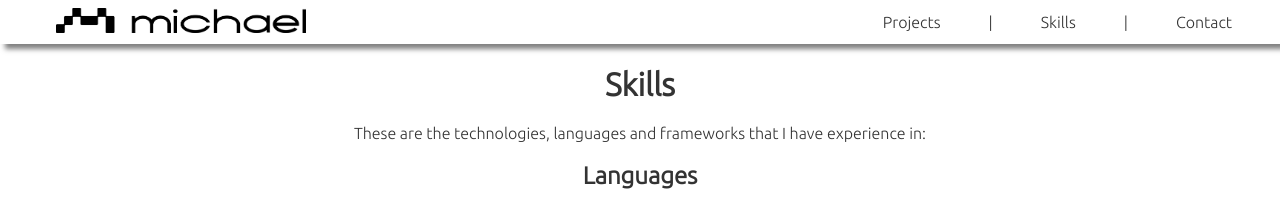
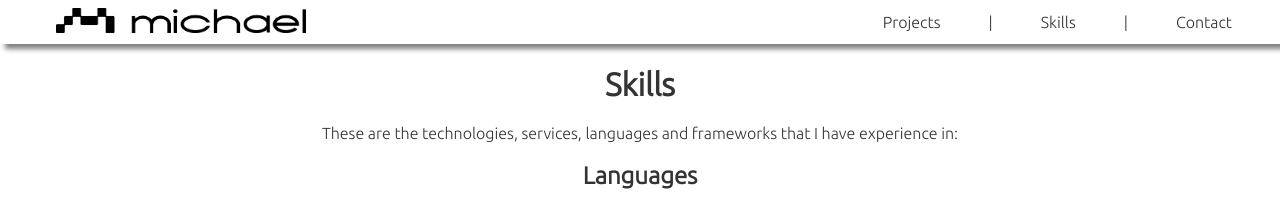
Before and after one commit to MichaelVerdon/Portfolio, a React (Create React App) app in the folder portfolio/: page /skills in a window 1280 px wide. Shown: the top 214 px of the page. Built offline with nearby package versions, Linux system fonts and the light colour scheme.

Commit message:
Test commit using git

```diff
--- a/portfolio/src/pages/Skills.js
+++ b/portfolio/src/pages/Skills.js
@@ -9,7 +9,7 @@ export default function Skills(){
     return(
         <>
             <h1>Skills</h1>
-            <p>These are the technologies, languages and frameworks that I have experience in:</p>
+            <p>These are the technologies, services, languages and frameworks that I have experience in:</p>
             <h2>Languages</h2>
             <div className="skillsContainer">
                 {SkillsLangs.map((skill, index) => (
```
